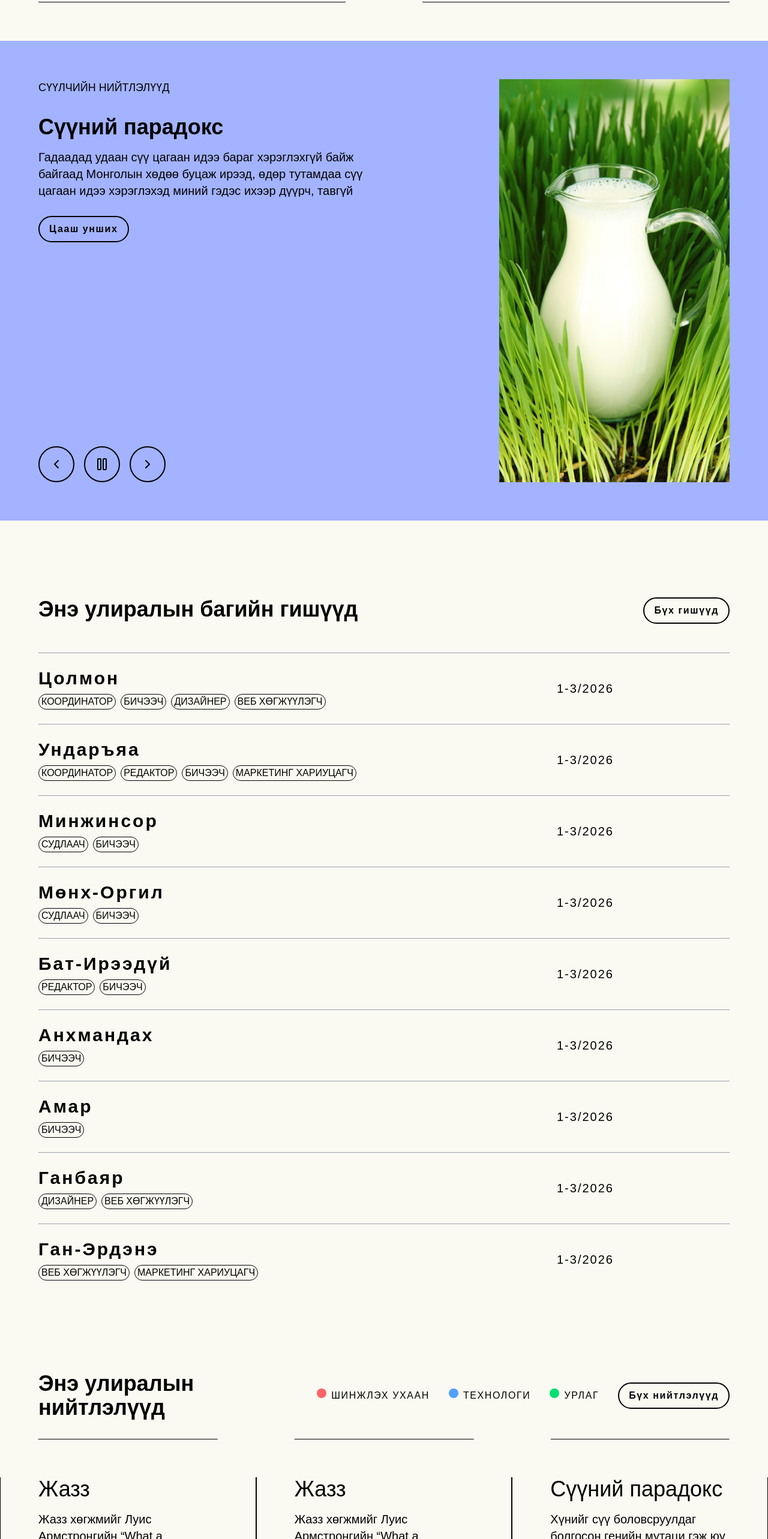
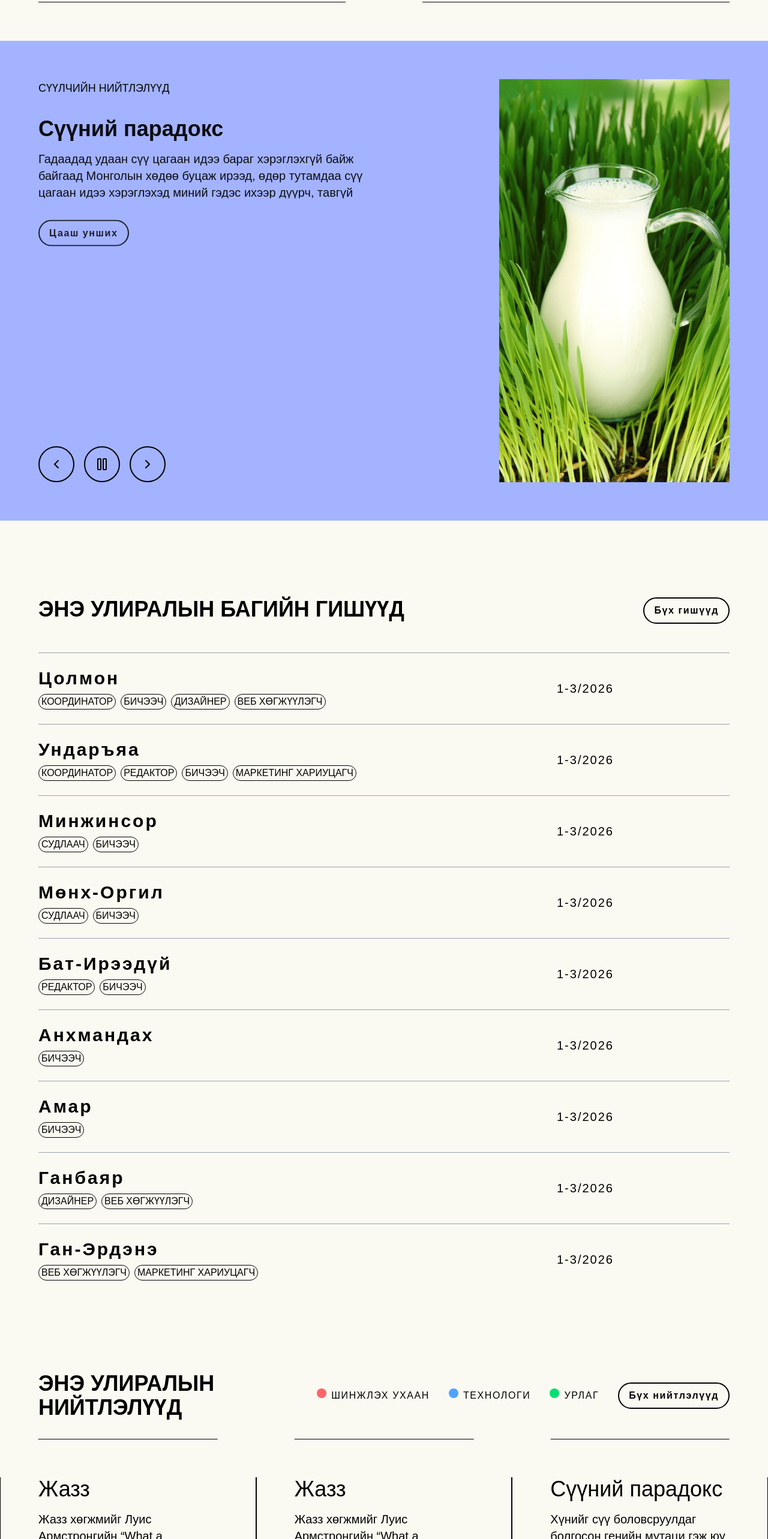
Before and after one commit to egoloprum/uur-new, a Next.js app: page / in a window 1280 px wide. Shown: the part 1120-3686 px from the top of the page at 60% size. Built offline with nearby package versions, Linux system fonts and the light colour scheme.

Commit message:
ui: latest posts gsap animation

```diff
--- a/src/widgets/landing/FuturePosts.tsx
+++ b/src/widgets/landing/FuturePosts.tsx
@@ -33,7 +33,7 @@ export const FuturePostsSection = ({}) => {
   return (
     <div className="bg-[#fbfaf2] md:min-h-screen space-y-8">
       <div className="flex flex-col lg:flex-row gap-8 justify-between px-4 md:px-8 lg:px-12 xl:px-16">
-        <h2 className="text-black font-bold text-4xl">Энэ улиралын нийтлэлүүд</h2>
+        <h2 className="text-black font-bold text-4xl uppercase">Энэ улиралын нийтлэлүүд</h2>
         <div className="flex flex-col md:flex-row md:items-center gap-4 md:gap-8">
           <p className="flex gap-2">
             <span className="h-4 w-4 aspect-square rounded-full bg-red-400"></span>
--- a/src/widgets/landing/LatestPosts.tsx
+++ b/src/widgets/landing/LatestPosts.tsx
@@ -4,16 +4,19 @@ import { useApp } from '@/src/entities'
 import { LatestPostsScroll } from '@/src/features/landing'
 import Image from 'next/image'
 import Link from 'next/link'
-import { useEffect, useState, useEffectEvent } from 'react'
+import { useEffect, useState, useEffectEvent, useRef, useLayoutEffect } from 'react'
+import { gsap } from 'gsap'
 
-export const LatestPostsSection = ({}) => {
+export const LatestPostsSection = () => {
   const [currentIndex, setCurrentIndex] = useState(0)
   const [isPlaying, setIsPlaying] = useState(true)
 
   const { getPostsByLatest } = useApp()
-
   const posts = getPostsByLatest()
   const currentPost = posts[currentIndex]
+
+  const textRef = useRef<HTMLDivElement | null>(null)
+  const imageRef = useRef<HTMLDivElement | null>(null)
 
   const handlePrev = () => {
     setCurrentIndex(prev => (prev === 0 ? posts.length - 1 : prev - 1))
@@ -24,44 +27,75 @@ export const LatestPostsSection = ({}) => {
   }
 
   const handleToggle = () => {
-    setIsPlaying(!isPlaying)
+    setIsPlaying(prev => !prev)
   }
 
   const onNext = useEffectEvent(handleNext)
 
   useEffect(() => {
     if (!isPlaying) return
-
     const interval = setInterval(() => {
       onNext()
     }, 3000)
-
     return () => clearInterval(interval)
   }, [isPlaying])
 
+  useLayoutEffect(() => {
+    if (!textRef.current || !imageRef.current) return
+
+    const tl = gsap.timeline()
+
+    tl.fromTo(
+      imageRef.current,
+      { opacity: 0, scale: 1.05 },
+      { opacity: 1, scale: 1, duration: 0.8, ease: 'power3.out' }
+    )
+
+    tl.fromTo(
+      textRef.current.children,
+      { y: 40, opacity: 0 },
+      {
+        y: 0,
+        opacity: 1,
+        duration: 0.6,
+        ease: 'power3.out',
+        stagger: 0.08,
+      },
+      '-=0.5'
+    )
+  }, [currentIndex])
+
   return (
     <div className="bg-indigo-300 h-fit md:min-h-screen p-4 md:p-8 lg:p-12 xl:p-16 gap-y-8 grid md:grid-cols-12 relative">
-      <div className="md:col-span-6 flex flex-col gap-8">
+      <div ref={textRef} className="md:col-span-6 flex flex-col gap-8">
         <p className="uppercase text-black text-lg">Сүүлчийн нийтлэлүүд</p>
+
         <div className="space-y-4">
           <h3 className="text-4xl text-black font-bold">{currentPost.name}</h3>
           <p className="text-black text-xl h-20 line-clamp-4">{currentPost.description}</p>
         </div>
+
         <Link
           href={`/posts/${currentPost.slug}`}
-          className="p-4 py-2 border-2 rounded-full w-fit hover:bg-orange-400 focus:bg-orange-500 text-black hover:text-black font-bold tracking-widest"
+          className="p-4 py-2 border-2 rounded-full w-fit hover:bg-orange-400 text-black font-bold tracking-widest"
         >
           Цааш унших
         </Link>
       </div>
-      <div className="min-h-100 max-md:mb-20 md:col-start-8 md:col-span-5 xl:col-start-9 xl:col-span-4 relative">
+
+      <div
+        ref={imageRef}
+        className="min-h-100 max-md:mb-20 md:col-start-8 md:col-span-5 xl:col-start-9 xl:col-span-4 relative"
+      >
         <Image
+          key={currentPost.id}
           src={currentPost.imageUrl}
           className="object-cover"
           fill
           alt={currentPost.imageAlt}
         />
       </div>
+
       <div className="mt-auto absolute bottom-4 md:bottom-8 lg:bottom-12 xl:bottom-16 left-4 md:left-8 lg:left-12 xl:left-16">
         <LatestPostsScroll
           onPrev={handlePrev}
--- a/src/widgets/landing/LatestTeam.tsx
+++ b/src/widgets/landing/LatestTeam.tsx
@@ -12,7 +12,7 @@ export const LatestTeamSection = ({}) => {
   return (
     <div className="bg-[#fbfaf2] min-h-screen p-4 md:p-8 lg:p-12 xl:p-16 space-y-12">
       <div className="flex flex-wrap gap-4 justify-between">
-        <h2 className="text-black font-bold text-4xl">Энэ улиралын багийн гишүүд</h2>
+        <h2 className="text-black font-bold text-4xl uppercase">Энэ улиралын багийн гишүүд</h2>
         <Link
           href="/about"
           className="p-4 py-2 border-2 rounded-full w-fit text-black hover:bg-orange-400 focus:bg-orange-500 font-bold tracking-widest"
```
